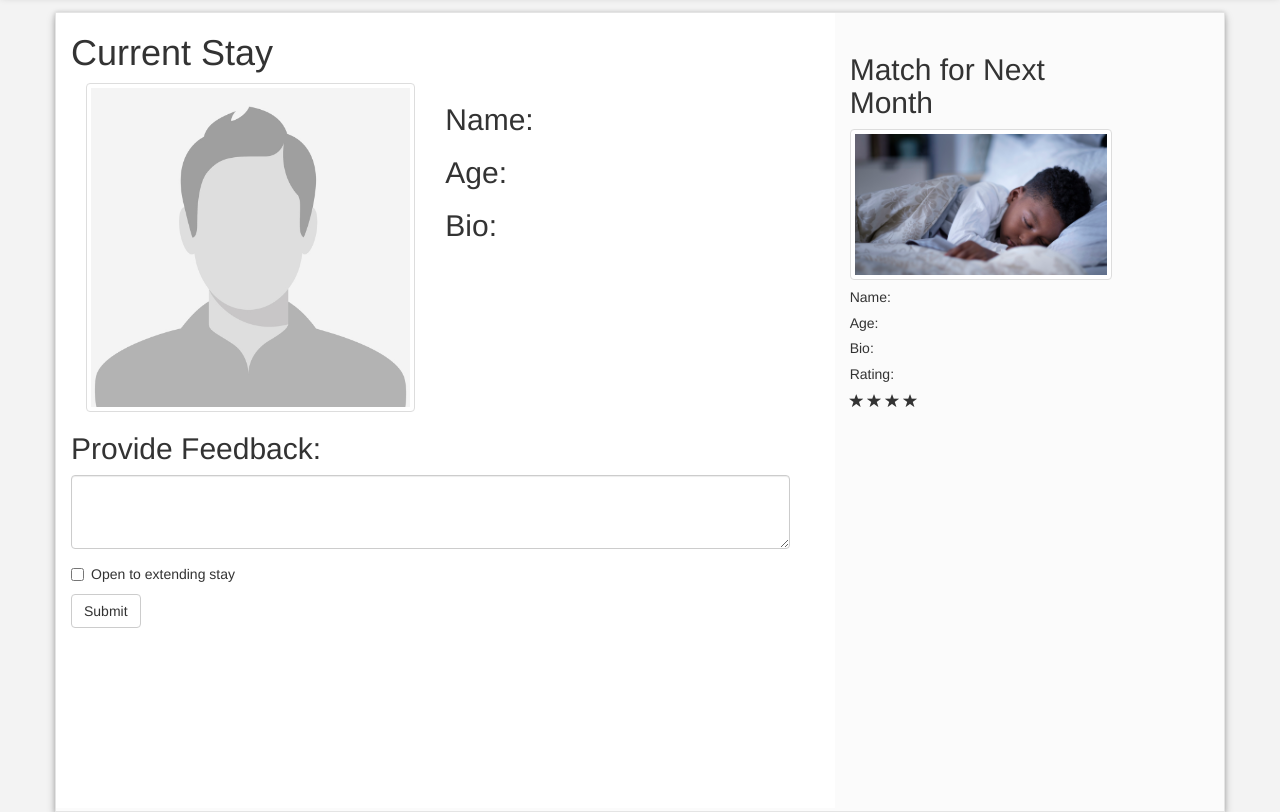
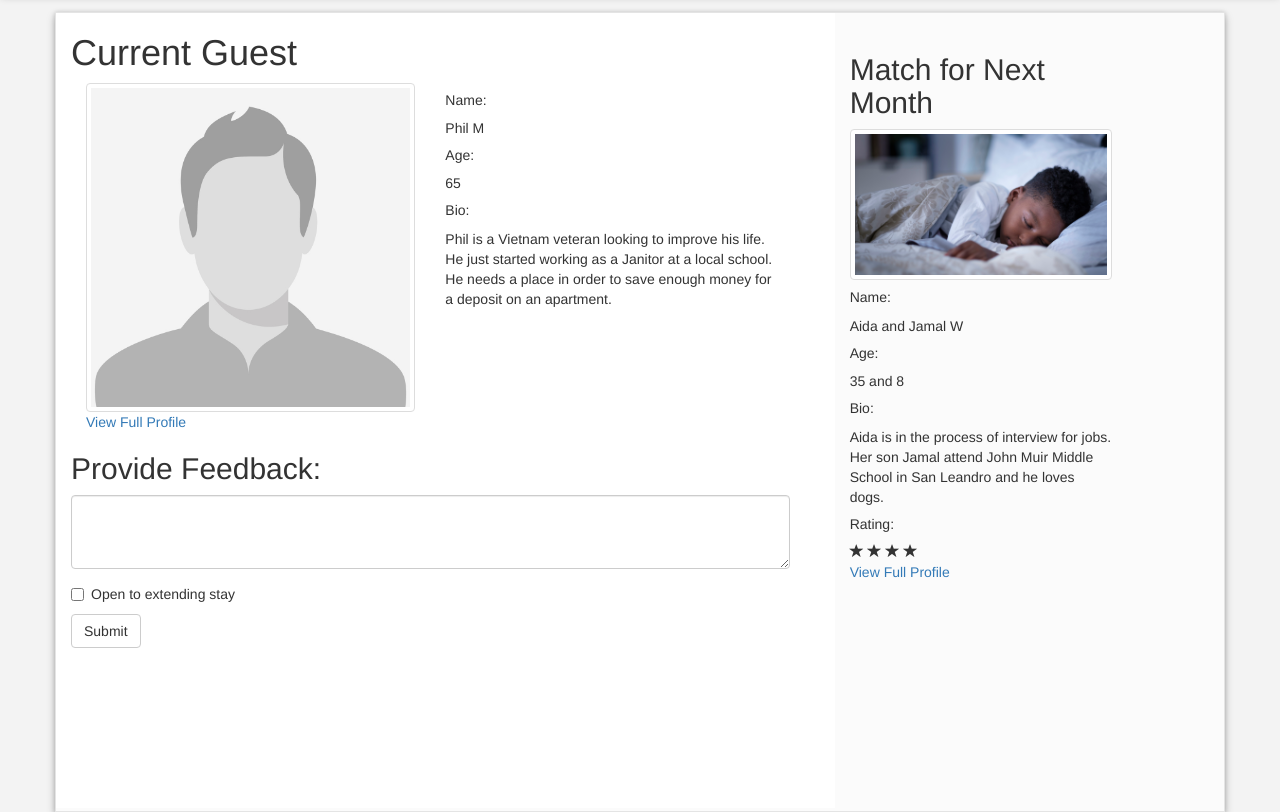
Before and after one commit to elizabethlarkinnelson/Hack_Homelessness_Hackerbots, a Flask app: page /hdashboard in a window 1280 px wide. Shown: the part 60-872 px from the top of the page. Run offline with Flask 2, Linux system fonts and the light colour scheme; some libraries are stand-ins or nearby versions; some web fonts are replaced.

Commit message:
updated changes on dashboard

```diff
--- a/server.py
+++ b/server.py
@@ -126,8 +126,8 @@ def partner_dashboard():
 
 if __name__ == "__main__":
 
-    app.debug = True
-    DebugToolbarExtension(app)
+    # app.debug = True
+    # DebugToolbarExtension(app)
     connect_to_db(app)
 
 
--- a/static/css/styles.css
+++ b/static/css/styles.css
@@ -8,7 +8,15 @@
     color:#ffffff;
     font-family: "Lato";
 }
-
+.slogon-second{
+      font-size: 80px;
+    line-height: 1em;
+    font-style: normal;
+    font-weight: 500;
+    text-align: center;
+    color:#ffffff;
+    font-family: "Lato";
+}
 #subheading{
     padding-top: 20px;s
     font-size: 23px;
@@ -19,7 +27,6 @@
     color:#ffffff;
     font-family: "Lato";
 }
-
 
 .inner-guest-card{
     background: #fbfbfb;
--- a/templates/homepage.html
+++ b/templates/homepage.html
@@ -34,7 +34,8 @@
         <div class="site-wrapper-inner">
                 <div class="cover-container">
             <!-- <img src="/static/img/ParrotLogo2.png" height="400px" width=auto> -->
-                        <p class="slogon">Preventing the free fall, providing a place to land. </p>
+                        <p class="slogon">Preventing the free fall, </p>
+                        <p class="slogon-second">providing a place to land. </p>
                         <div class="col-sm-4">
                         </div>
                         <div class="row">
--- a/templates/hostdashboard.html
+++ b/templates/hostdashboard.html
@@ -15,12 +15,13 @@ body{
         <div class="col-md-8 col-sm-12 col-xs-12 rm-padding">
             <div class="col-xs-12 current-guest" >
             	<div class="row col-md-12">
-					<h1>Current Stay</h1>
-					<div class="col-md-6"><img src="/static/img/johndoe.jpeg" class="img-thumbnail"></div>
+					<h1>Current Guest</h1>
+					<div class="col-md-6"><img src="/static/img/johndoe.jpeg" class="img-thumbnail"> <a href="#">View Full Profile</a></div>
+
 					<div class="col-md-6">
-						<h2>Name:</h2>
-						<h2>Age:</h2>
-						<h2>Bio:</h2>
+						<h5>Name: </h5><p>Phil M</p>
+						<h5>Age: </h5><p>65</p>
+						<h5>Bio:</h5> <p>Phil is a Vietnam veteran looking to improve his life. He just started working as a Janitor at a local school. He needs a place in order to save enough money for a deposit on an apartment.</p>
 					</div>
 				</div>
 				<div class="row col-md-12">
@@ -35,6 +36,7 @@ body{
 						  </div>
 						  <button class="btn btn-default" type="submit">Submit</button>
 					</form>
+
 				</div>
 			</div>
 		</div>
@@ -44,13 +46,17 @@ body{
 					<div class="row">
 						<div class="col-md-12"><img src="/static/img/SleepingKid.jpeg" class="img-thumbnail"></div>
 					</div>
-				<h5>Name:</h5>
-				<h5>Age:</h5>
-				<h5>Bio:</h5>
+				<h5>Name: </h5><p>Aida and Jamal W</p>
+				<h5>Age: </h5><p>35 and 8</p>
+				<h5>Bio: </h5><p>Aida is in the process of interview for jobs. Her son Jamal attend John Muir Middle School in San Leandro and he loves dogs.</p>
 				<h5>Rating:</h5><span class="glyphicon glyphicon-star" aria-hidden="True"></span>
 				<span class="glyphicon glyphicon-star" aria-hidden="True"></span>
 				<span class="glyphicon glyphicon-star" aria-hidden="True"></span>
-				<span class="glyphicon glyphicon-star" aria-hidden="True"></span></div>
+				<span class="glyphicon glyphicon-star" aria-hidden="True"></span>
+				<br>
+				<div><a href="#">View Full Profile</a></div>
+			</div>
+
             </div>
     </div>
 </div>
```
Also changed, not shown: templates/partnerdashboard.html (+4 -4 lines).
